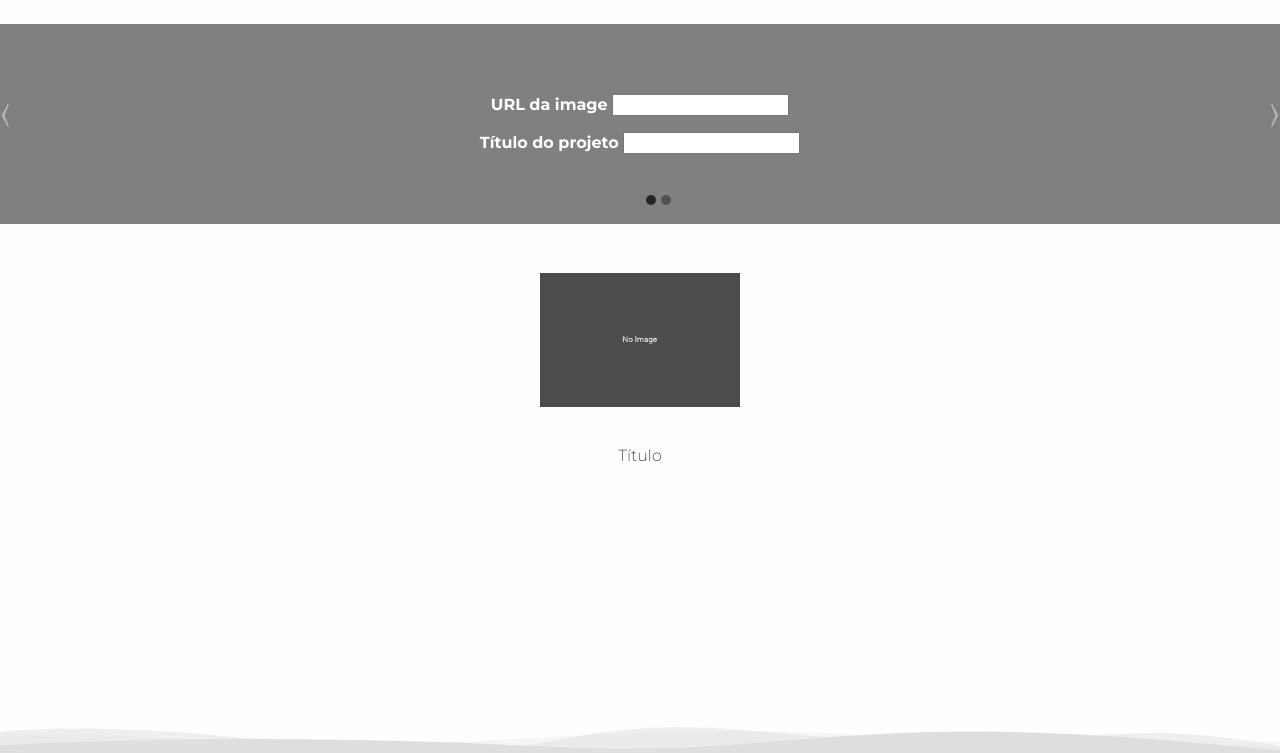
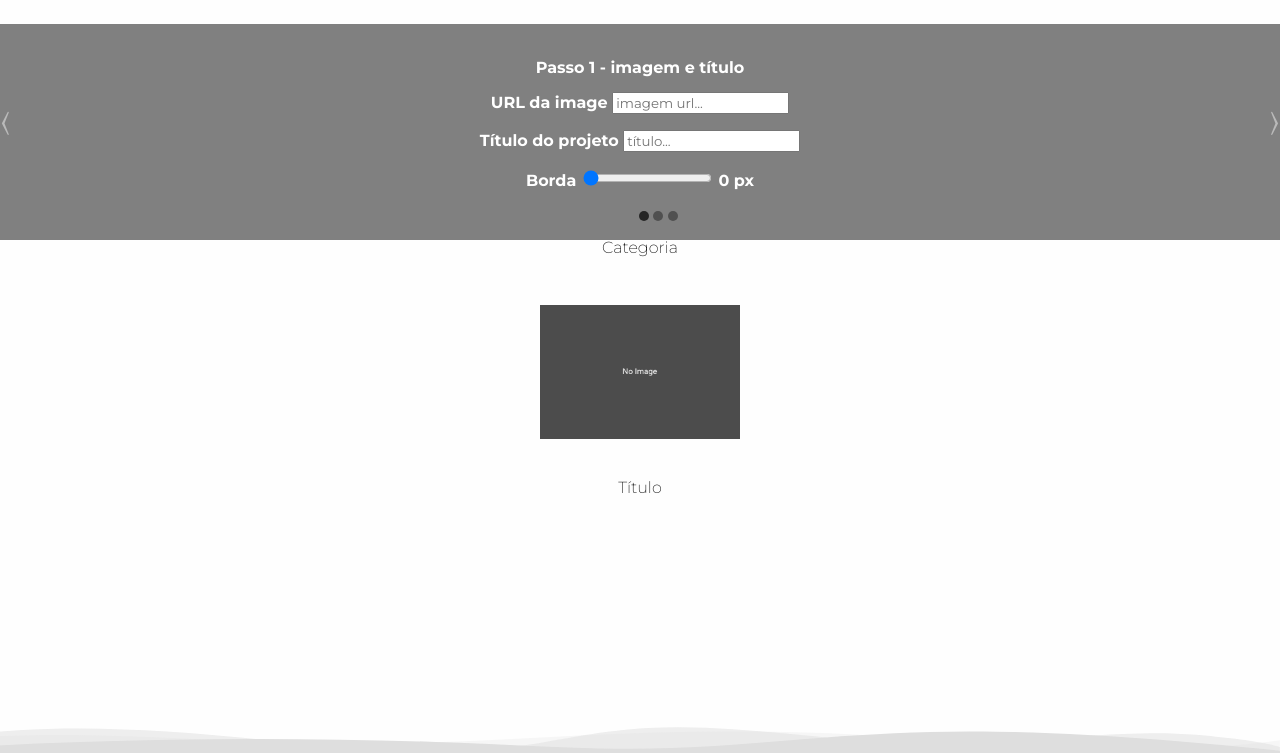
Before and after one commit to leohx2/CS50s_Web, a Django app: page /newProject in a window 1280 px wide. Shown: the part 48-801 px from the top of the page. Run offline with Django 3.2, Linux system fonts and the light colour scheme; a user stored in the database is signed in; some libraries are stand-ins or nearby versions.

Commit message:
Creating the thumbnail style
Now user can already create and style the thumb for the project
To do that I created a few input's located in const variables, like:
categories
fontWeighHtmlContent
imageBorderCss
imageThumb
inputTitle
titleCss
After that using the ${} signal, I inserted the content on the carousel.
Still missing the page css itself.

```diff
--- a/FinalProject/finalproject/portfolio/static/portfolio/css/newProject.css
+++ b/FinalProject/finalproject/portfolio/static/portfolio/css/newProject.css
@@ -15,9 +15,22 @@
     height: 200px;
     font-weight: bold;
     width: 100%;
+    padding-bottom: 1rem;
 }
 
-.itemActive {
+.itemActive{
+    flex-wrap: wrap;
+    align-items: center;
+    display: flex;
+    flex-direction: column;
+    gap: 1rem;
+    justify-content: center;
+}
+
+.carousel-item-sections{
+    flex-shrink: 1;
+    flex-grow: 1;
+    flex-basis: 50%;
     align-items: center;
     display: flex;
     flex-direction: column;
@@ -90,3 +103,8 @@
 .postPreview-Title {
     margin-top: 0.5rem;
 }
+
+.labelGroupColumn {
+    display: flex;
+    flex-direction: column;
+}
--- a/FinalProject/finalproject/portfolio/static/portfolio/javaScript/Pages/newProject.js
+++ b/FinalProject/finalproject/portfolio/static/portfolio/javaScript/Pages/newProject.js
@@ -6,8 +6,8 @@ function creatingCarousel () {
     // Query the necessary items
     const carousel = document.querySelector(".carousel")
     const carouselItems = document.querySelectorAll(".carousel-item");
-    const previousArrow = document.querySelector(".previousArrow")
-    const nextArrow = document.querySelector(".nextArrow")
+    const previousArrow = document.querySelector(".previousArrow");
+    const nextArrow = document.querySelector(".nextArrow");
 
     // Add one buttom per carouselItem with the data-index equal to the carousel item
     const htmlBtns = Array.from(carouselItems, (index) => {
@@ -22,14 +22,14 @@ function creatingCarousel () {
     `);
 
     // Query the placed buttoms
-    const buttons = carousel.querySelectorAll(".carousel-button")
+    const buttons = carousel.querySelectorAll(".carousel-button");
 
     // Add the event listener to handle the click
     buttons.forEach((button, i) => {
         button.addEventListener("click", () => {
             // Un-select all the items
-            carousel.querySelector(".itemActive").classList.remove("itemActive")
-            carousel.querySelector(".activeCarousel").classList.remove("activeCarousel")
+            carousel.querySelector(".itemActive").classList.remove("itemActive");
+            carousel.querySelector(".activeCarousel").classList.remove("activeCarousel");
 
             carouselItems[i].classList.add("itemActive");
             button.classList.add("activeCarousel");
@@ -57,8 +57,8 @@ function creatingCarousel () {
         } else {
             carouselItems[currentItem.dataset.index - 2].classList.add("itemActive");
             buttons[currentItem.dataset.index - 2].classList.add("activeCarousel");
-        }
-    })
+        };
+    });
 
     // Insert the function to change the items with the arrows as well -> Next
     nextArrow.addEventListener("click", () => {
@@ -77,43 +77,121 @@ function creatingCarousel () {
         } else {
             carouselItems[currentItem.dataset.index].classList.add("itemActive");
             buttons[currentItem.dataset.index].classList.add("activeCarousel");
-        }
+        };
     })
 }
 
 // Function to render the thumb preview for the projects
 function thumbNailPreview() {
-    // Get the title and img input to apply the change the input listener
-    const titleInput = document.getElementById("titleThumbInput")
-    const imgInput = document.getElementById("imageThumbInput")
+    // Get the img, title and the category html to apply the changes
+    const titlePreview = document.getElementById("titleThumbPreview");
+    const imagePreview = document.getElementById("imageThumbPreview");
+    const categoryPreview = document.getElementById("categoryThumbPreview");
 
-    // Get the img and title html to apply the changes
-    const titlePreview = document.getElementById("titleThumbPreview")
-    const imagePreview = document.getElementById("imageThumbPreview")
+    // Get the title and img inputs to apply the change the event listener
+    // 1 - image and title
+    const titleInput = document.getElementById("titleThumbInput");
+    const imgInput = document.getElementById("imageThumbInput");
+
+    // 2 - Css items Img
+    const borderRadiusImg = document.getElementById("borderRadiusThumb");
+    const borderOutput = document.getElementById("borderRadiusPx");
+
+    // 3 - Css items title
+    const titleFontSize = document.getElementById("titleSize");
+    const titleFontOutputRm = document.getElementById("titleSizeRm");
+    const titleFontWeight = document.getElementById("fontWeightInput");
+    const titleFontWeightOutput = document.getElementById("fontWeightOutput");
+
+    // 4 - Project category
+    const categoryInput = document.getElementById("categoriesSelect");
 
     // Add the evenListener to apply to title and image preview
     titleInput.addEventListener('input', () => {
-        titlePreview.textContent = titleInput.value
-    })
+        titlePreview.textContent = titleInput.value;
+    });
     imgInput.addEventListener('input', () => {
-        imagePreview.src = imgInput.value
-    })
+        imagePreview.src = imgInput.value;
+    });
+
+    // Add the borderRadius to image
+    borderRadiusImg.addEventListener('input', () => {
+        imagePreview.style.borderRadius = `${borderRadiusImg.value}px`;
+        borderOutput.value = borderRadiusImg.value;
+    });
+
+    // Change the font size
+    titleFontSize.addEventListener('input', () => {
+        titlePreview.style.fontSize = `${titleFontSize.value}rem`;
+        titleFontOutputRm.value = titleFontSize.value;
+    });
+
+    // Change the font weight
+    titleFontWeight.addEventListener('input', () => {
+        titlePreview.style.fontWeight = `${titleFontWeight.value}`;
+        titleFontWeightOutput.value = `${titleFontWeight.value}`;
+    });
+
+    // Change the category
+    categoryInput.addEventListener('change', () => {
+        categoryPreview.textContent = categoryInput.value;
+    });
 }
 
 // Data to create a new project
+// Step 1 - choose image and title.
+const imageThumb = `
+        <div class="labelGroup">
+            <label for="imageThumbInput">URL da image</label>
+            <input id="imageThumbInput" type="url" name="image" placeholder="imagem url...">
+        </div>
+`;
+
 const inputTitle = `
         <div class="labelGroup">
-            <label for="title">Título do projeto</label>
-            <input id="titleThumbInput" type="text" name="title">
+            <label for="titleThumbInput">Título do projeto</label>
+            <input id="titleThumbInput" type="text" name="title" placeholder="título...">
         </div>
-    `;
+`;
 
-const imageThumb = `
+// Step 2 - Css style
+const imageBorderCss = `
         <div class="labelGroup">
-            <label for="image">URL da image</label>
-            <input id="imageThumbInput" type="url" name="image">
+            <label for="borderRadiusThumb">Borda</label>
+            <input type="range" min="0" max="50" value="0" step="1" name="borderRadius" id="borderRadiusThumb">
+            <output name="outputRange" id="borderRadiusPx" for="borderRadiusThumb">0</output>
+            <span>px</span>
         </div>
-    `;
+`;
+const titleCss = `
+        <div class="labelGroup">
+            <label for="titleSize">Tamanho da fonte</label>
+            <input name="fontSize" id="titleSize" type="range" min="0.5" max="2" step="0.1" value="1">
+            <output name="outputFont" id="titleSizeRm" for="titleSize">1</output>
+            <span>rem</span>
+        </div>
+`;
+
+const fontWeighHtmlContent= `
+        <div class="labelGroup">
+            <label for="fontWeightInput">Peso da fonte</label>
+            <input name="fontWeight" id="fontWeightInput" type="range" min="200" max="900" step="100" value="200">
+            <output name="outputFontWeight" id="fontWeightOutput" for="fontWeightInput">200</output>
+        </div>
+`;
+
+// Choose the category, the author can choose hes project category, between Painting, Design and sculpture
+const categories = `
+        <div class="labelGroupColumn">
+            <label for="categoriesSelect">Escolha a área do projeto</label>
+            <select name="categories" id="categoriesSelect">
+                <option value=""></option>
+                <option value="arte">Arte</option>
+                <option value="design">Design</option>
+                <option value="escultura">Escultura</option>
+            </select>
+        </div>
+`;
 
 // Render the new project post page
 export function renderNewProject(main, container, backButton=false) {
@@ -126,10 +204,21 @@ export function renderNewProject(main, container, backButton=false) {
             <form class="carousel">
                 <span class="previousArrow">&#9001;</span>
                 <span class="nextArrow">&#9002;</span>
-                <div class="carousel-item" data-index="1">${imageThumb} ${inputTitle}</div>
-                <div class="carousel-item" data-index="2"> Css stuff, TODO...</div>
+                <div class="carousel-item" data-index="1">
+                    <span class="carousel-item-steps">Passo 1 - imagem e título</span>
+                    ${imageThumb} ${inputTitle} ${imageBorderCss}
+                </div>
+                <div class="carousel-item" data-index="2">
+                    <span class="carousel-item-steps">Passo 2 - Estilização do Título</span>
+                    ${titleCss} ${fontWeighHtmlContent}
+                </div>
+                <div class="carousel-item" data-index="3">
+                    <span class="carousel-item-steps">Passo 3 - Categoria</span>
+                    ${categories}
+                </div>
             </form>
             <div class="postPreview">
+                <span id="categoryThumbPreview">Categoria</span>
                 <div class="postPreview-img">
                     <img id="imageThumbPreview" src="../../static/portfolio/images/noImage.png" alt="thumbnail preview">
                 </div>
```
